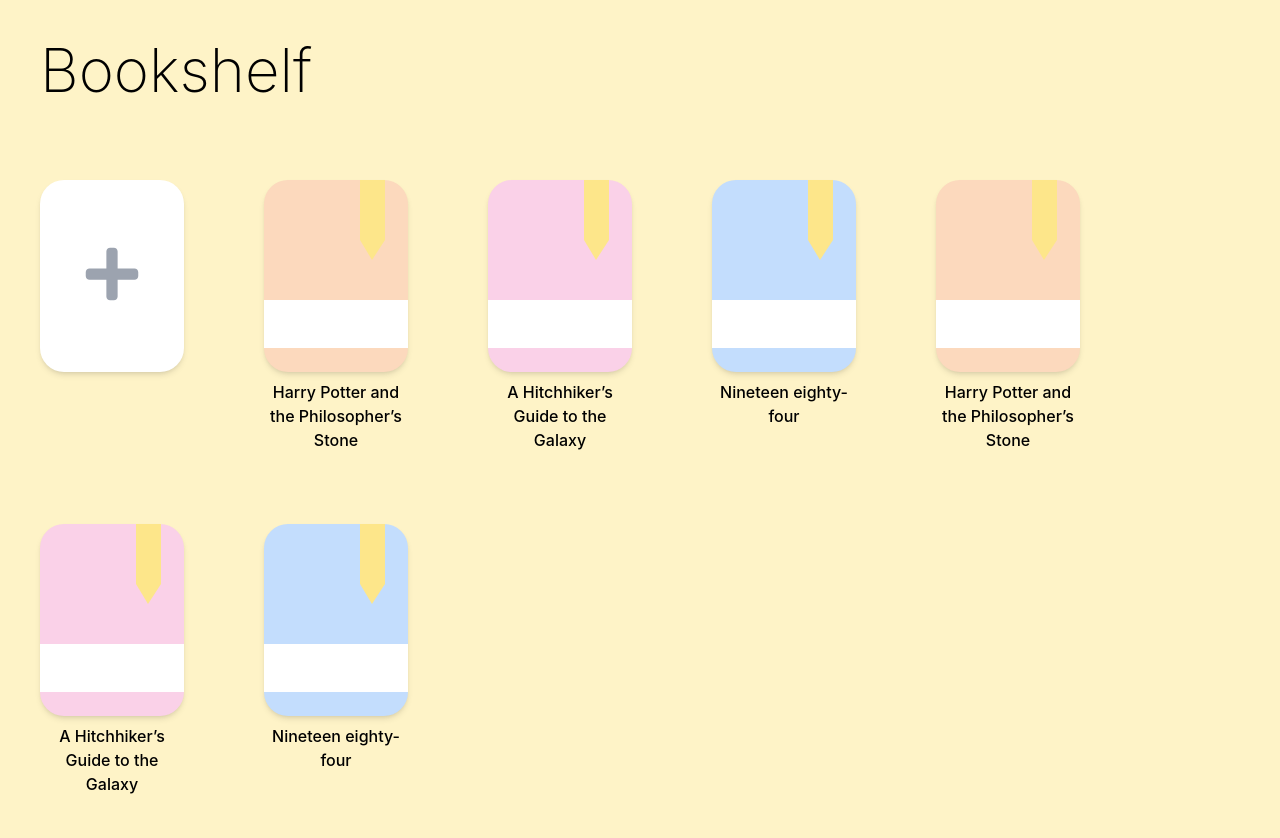
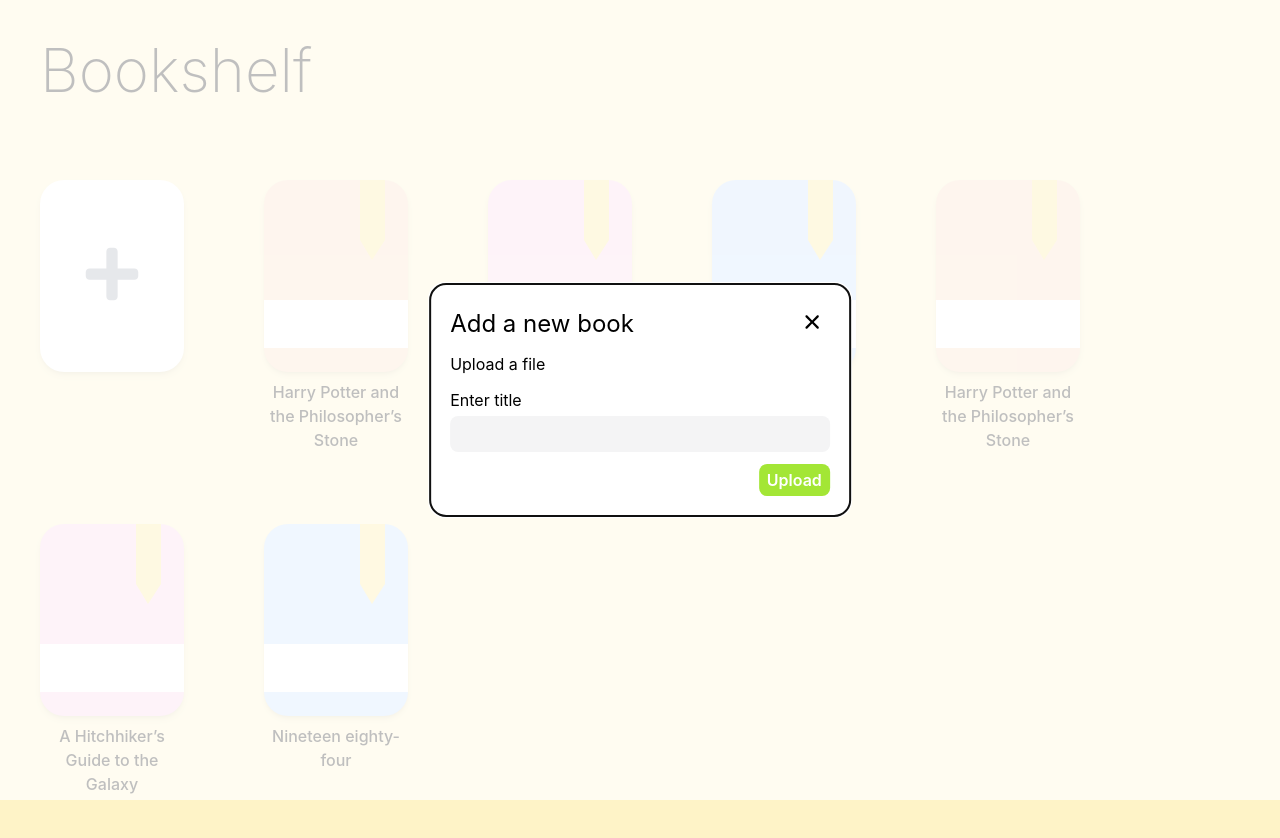
Before and after one commit to pjyi2147/StorybookGPT, a React (Create React App) app in the folder storybook-ai/: page / in a window 1280 px wide. Both pictures are taken after a click on the element 112 px from the left and 276 px from the top of the page. Shown: the top 838 px of the page. Built offline with nearby package versions, Linux system fonts and the light colour scheme.

Commit message:
added basic add book modal
TODO:
- upload file field and styling

```diff
--- a/storybook-ai/package.json
+++ b/storybook-ai/package.json
@@ -11,6 +11,7 @@
     "react": "^18.2.0",
     "react-dom": "^18.2.0",
     "react-icons": "^4.12.0",
+    "react-modal": "^3.16.1",
     "react-scripts": "5.0.1",
     "web-vitals": "^2.1.4"
   },
--- a/storybook-ai/src/components/AddCard.js
+++ b/storybook-ai/src/components/AddCard.js
@@ -1,18 +1,37 @@
 import React from "react";
 import { FaPlus } from "react-icons/fa";
-import { useState } from 'react'
+import { IoIosClose } from "react-icons/io"
+import { useState } from 'react';
+import Modal from "react-modal";
 
 export default function AddCard() {
-
-    const [show, onShow] = useState(false)
-    const handleSetShow = () => {
-        console.log("click", show)
-        onShow(true)
-    }
+  const [modalIsOpen, setIsOpen] = useState(false);
+  function openModal() {
+    setIsOpen(true);
+  }
+  function closeModal() {
+    setIsOpen(false);
+  }
 
   return (
     <>
-      <div className="hover:brightness-75 h-48 m-10 cursor-pointer" onClick={handleSetShow}>
+      <Modal
+          isOpen={modalIsOpen}
+          className="absolute w-max h-max top-1/2 left-1/2 -translate-x-1/2 -translate-y-1/2 border-none rounded-2xl bg-white p-5 flex flex-col gap-3"
+          contentLabel="Add Book Modal"
+        >
+          <div className="flex flex-row justify-between">
+            <div className="text-2xl self-end pr-40">Add a new book</div>
+            <button onClick={closeModal}><IoIosClose className="text-4xl" /></button>
+          </div>
+          <div>Upload a file</div>
+          <form className="flex flex-col">
+            <label>Enter title</label>
+            <input type="text" id="bookTitle" className="my-1 text-sm bg-zinc-100 rounded-lg border-0" required/>
+            <button type="submit" className="w-max self-end mt-2 px-2 py-1 rounded-lg font-semibold text-white bg-lime-400">Upload</button>
+          </form>
+      </Modal>
+      <div className="hover:brightness-75 h-48 m-10 cursor-pointer" onClick={openModal}>
         <div className="bg-white rounded-3xl py-24 w-36 h-20 shadow-md">
           <div className="px-10 py-6 mt-6 bg-white"></div>
         </div>
```
Also changed, not shown: 1 other file (tests, documents, lock files or other folders).
